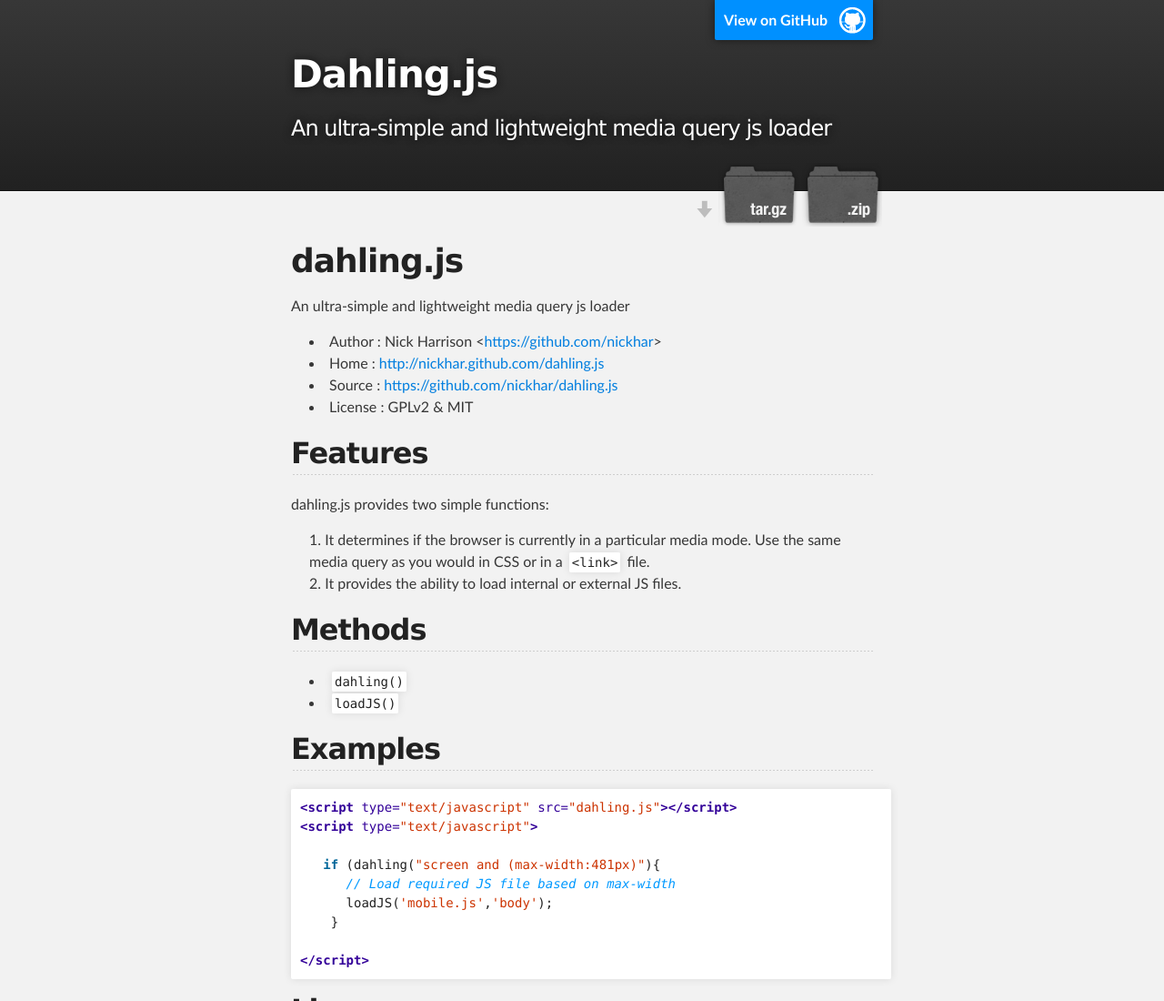
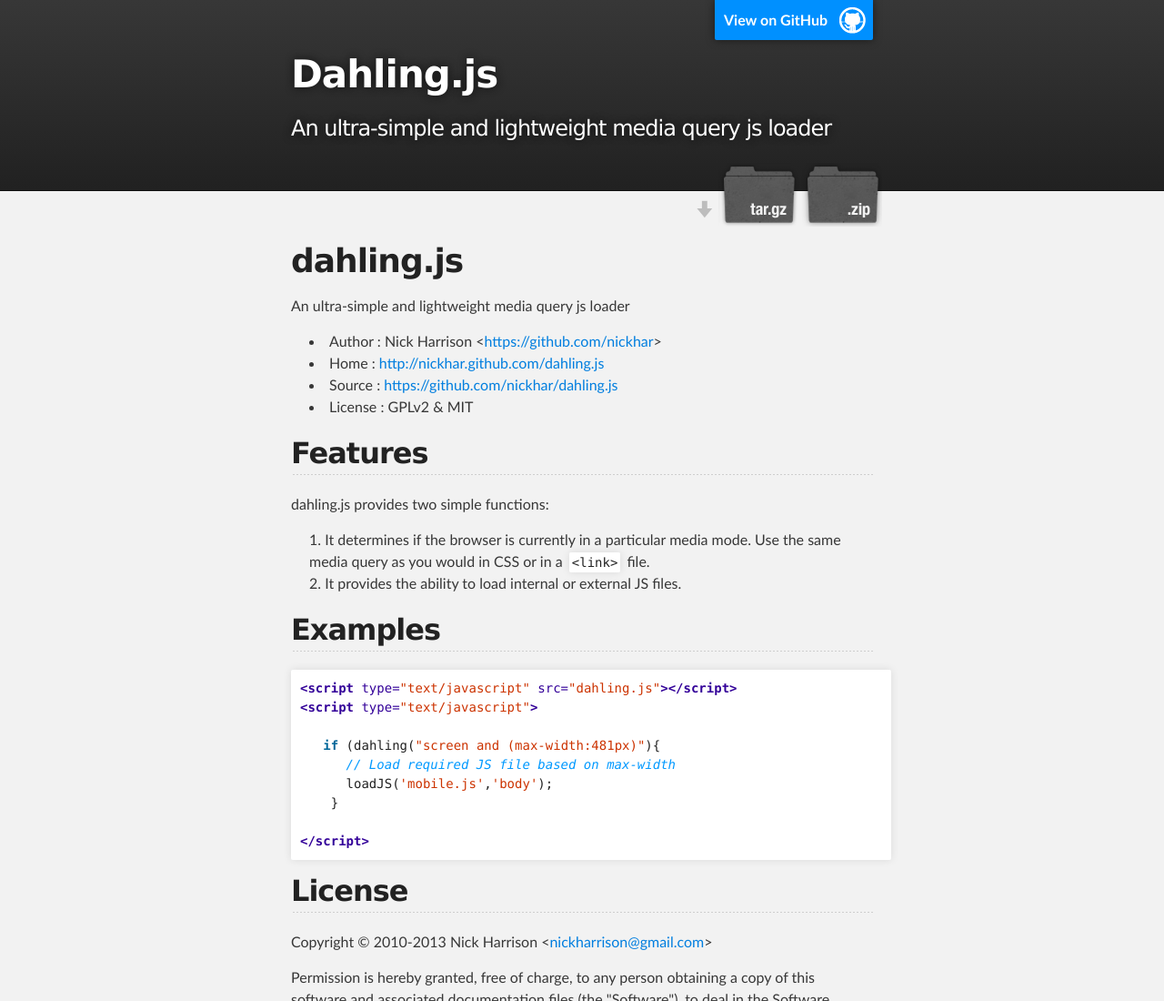
Before and after one commit to nickhar/dahling.js, a plain HTML site: page index.html in a window 1280 px wide. Shown: the top 1100 px of the page at 91% size. Drawn offline with Linux system fonts and the light colour scheme.

Commit message:
Update index.html

```diff
--- a/index.html
+++ b/index.html
@@ -50,12 +50,9 @@
 <ol>
 <li>It determines if the browser is currently in a particular media mode. Use the same media query as you would in CSS or in a <code>&lt;link&gt;</code> file.</li>
 <li>It provides the ability to load internal or external JS files.</li>
-</ol><h2>Methods</h2>
+</ol>
 
-<ul>
-<li><code>dahling()</code></li>
-<li><code>loadJS()</code></li>
-</ul><h2>Examples</h2>
+<h2>Examples</h2>
 
 <div class="highlight"><pre><span class="nt">&lt;script </span><span class="na">type=</span><span class="s">"text/javascript"</span> <span class="na">src=</span><span class="s">"dahling.js"</span><span class="nt">&gt;&lt;/script&gt;</span>
 <span class="nt">&lt;script </span><span class="na">type=</span><span class="s">"text/javascript"</span><span class="nt">&gt;</span>
```
